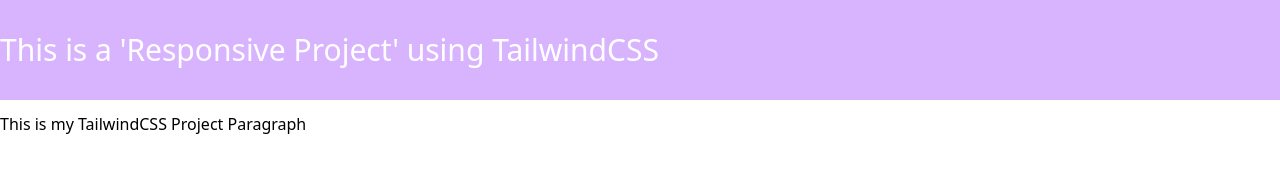
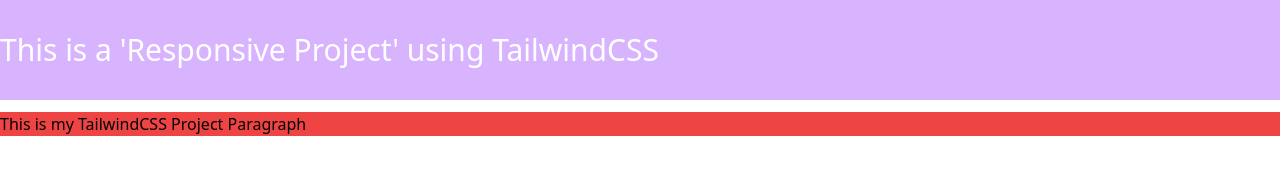
Before and after one commit to Sujan-Kumar/Tailwind-Project-01, a website built with Vite: page index.html in a window 1280 px wide. Built offline with nearby package versions, Linux system fonts and the light colour scheme.

Commit message:
Paragraph Color Added

```diff
--- a/index.html
+++ b/index.html
@@ -9,6 +9,6 @@
 </head>
 <body>
     <h1 class="bg-purple-300 py-8  text-3xl text-white mb-3">This is a 'Responsive Project' using TailwindCSS</h1>
-    <p>This is my TailwindCSS Project Paragraph</p>
+    <p class="bg-red-500">This is my TailwindCSS Project Paragraph</p>
 </body>
 </html>
```
